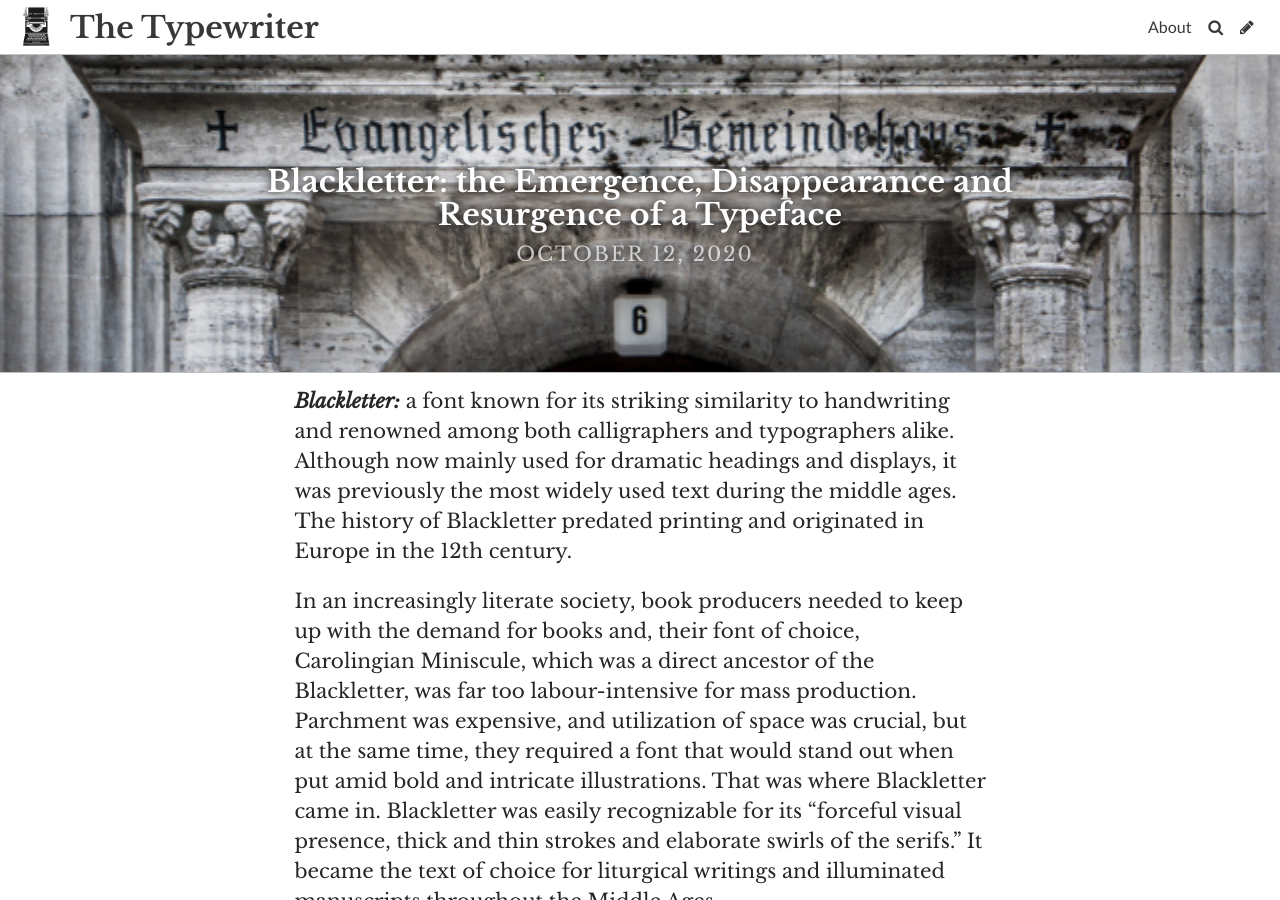
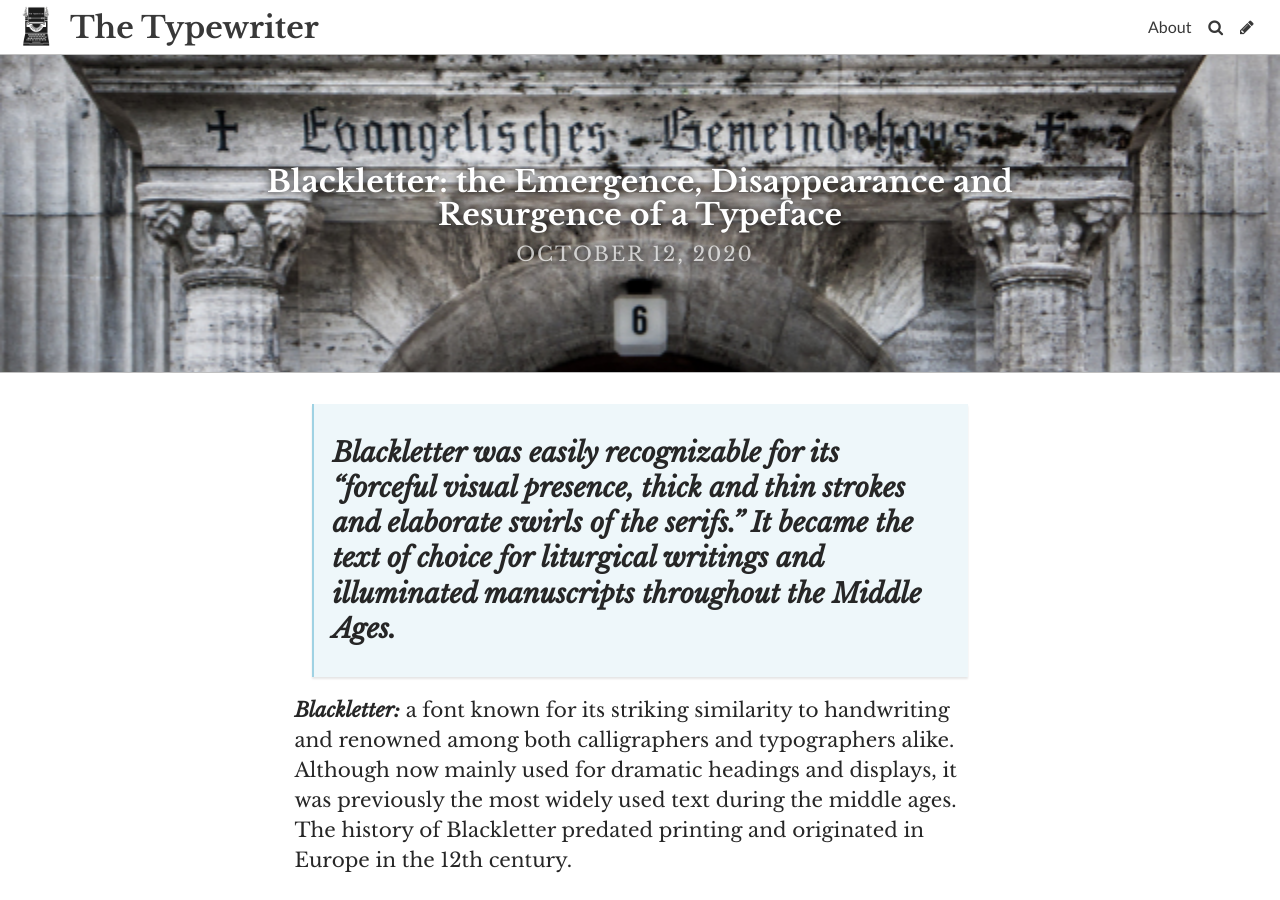
Before and after one commit to ismirithu/Typewriter, a Jekyll site: the page built from _posts/2020-10-12-blackletter-the-emergence-disappearance-and-resurgence-of-a-typeface.md, in a window 1280 px wide and 900 px high. Built offline with Jekyll 4.4.1, drawn with Linux system fonts in a browser that asks for light colours; some web fonts are replaced.

Commit message:
Update Post “2020-10-12-blackletter-the-emergence-disappearance-and-resurgence-of-a-typeface”

```diff
--- a/_posts/2020-10-12-blackletter-the-emergence-disappearance-and-resurgence-of-a-typeface.md
+++ b/_posts/2020-10-12-blackletter-the-emergence-disappearance-and-resurgence-of-a-typeface.md
@@ -7,6 +7,8 @@ caption: Blackletter on a church in Berlin via
   https://berlintypography.wordpress.com/2017/06/13/blackletter-in-berlin/
 comments: true
 ---
+> ### *Blackletter was easily recognizable for its "forceful visual presence, thick and thin strokes and elaborate swirls of the serifs." It became the text of choice for liturgical writings and illuminated manuscripts throughout the Middle Ages.*
+
 ***Blackletter:*** a font known for its striking similarity to handwriting and renowned among both calligraphers and typographers alike. Although now mainly used for dramatic headings and displays, it was previously the most widely used text during the middle ages. The history of Blackletter predated printing and originated in Europe in the 12th century.
 
 In an increasingly literate society, book producers needed to keep up with the demand for books and, their font of choice, Carolingian Miniscule, which was a direct ancestor of the Blackletter, was far too labour-intensive for mass production. Parchment was expensive, and utilization of space was crucial, but at the same time, they required a font that would stand out when put amid bold and intricate illustrations. That was where Blackletter came in. Blackletter was easily recognizable for its "forceful visual presence, thick and thin strokes and elaborate swirls of the serifs." It became the text of choice for liturgical writings and illuminated manuscripts throughout the Middle Ages.
```
